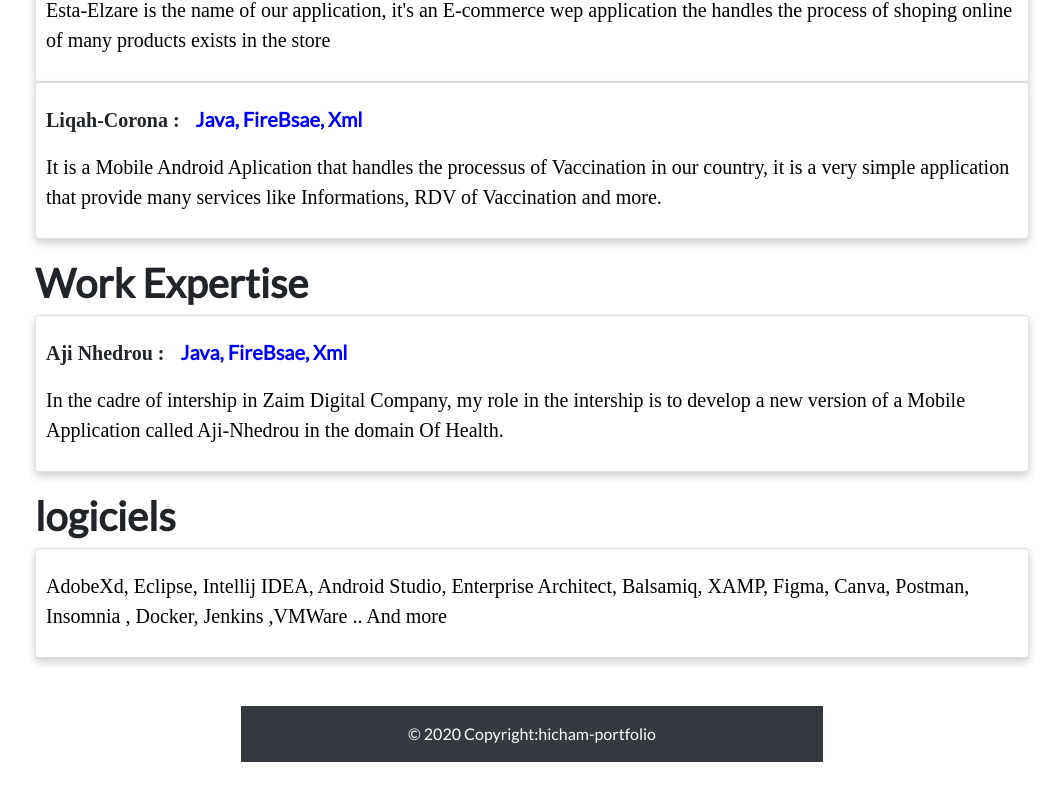
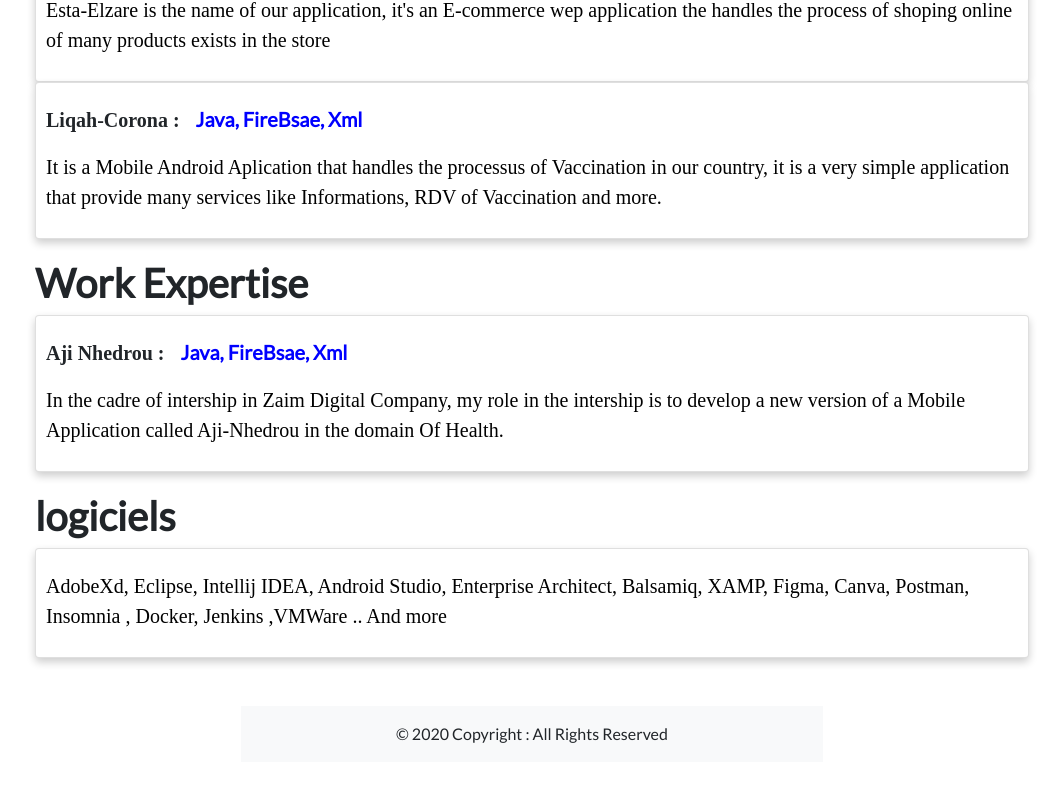
Before and after one commit to hicham-stf1/MyPortfolio, a React (Create React App) app: page /resume in a window 1280 px wide. Shown: the part 863-1663 px from the top of the page, without its empty margins (108-1171 px from the left). Built offline with nearby package versions, Linux system fonts and the light colour scheme; a web font is replaced by a local one.

Commit message:
Footer color and text modified

```diff
--- a/src/pages/Footer1.js
+++ b/src/pages/Footer1.js
@@ -6,10 +6,9 @@ function Footer1() {
         <div className="container">
 <div class="container my-5">
 
-  <footer class="bg-dark text-center text-white">
+  <footer class="bg-light text-center text-black">
   <div class="text-center p-3" >
-    © 2020 Copyright:
-    <a className="text-white" href='https://hicham-portfolio.herokuapp.com/' >hicham-portfolio</a>
+    © 2020 Copyright : All Rights Reserved
   </div>
 
 </footer>
```
